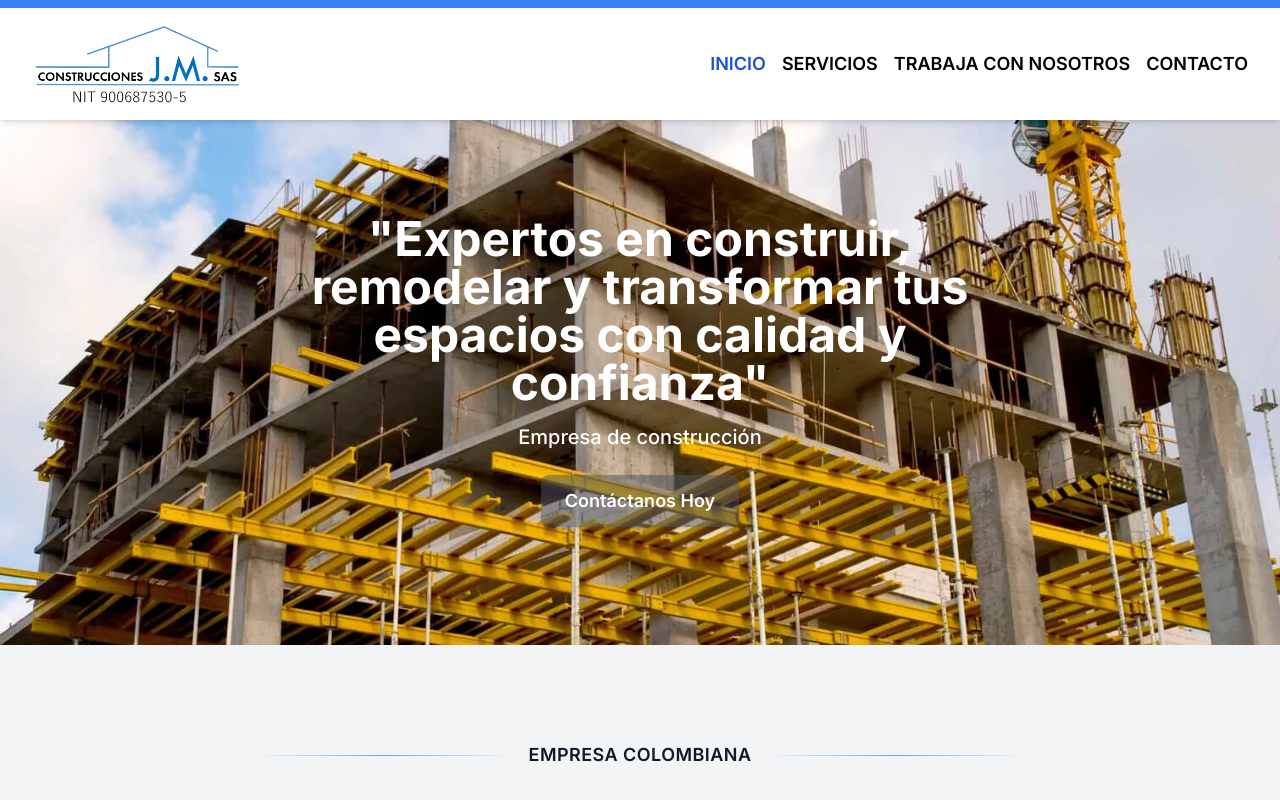
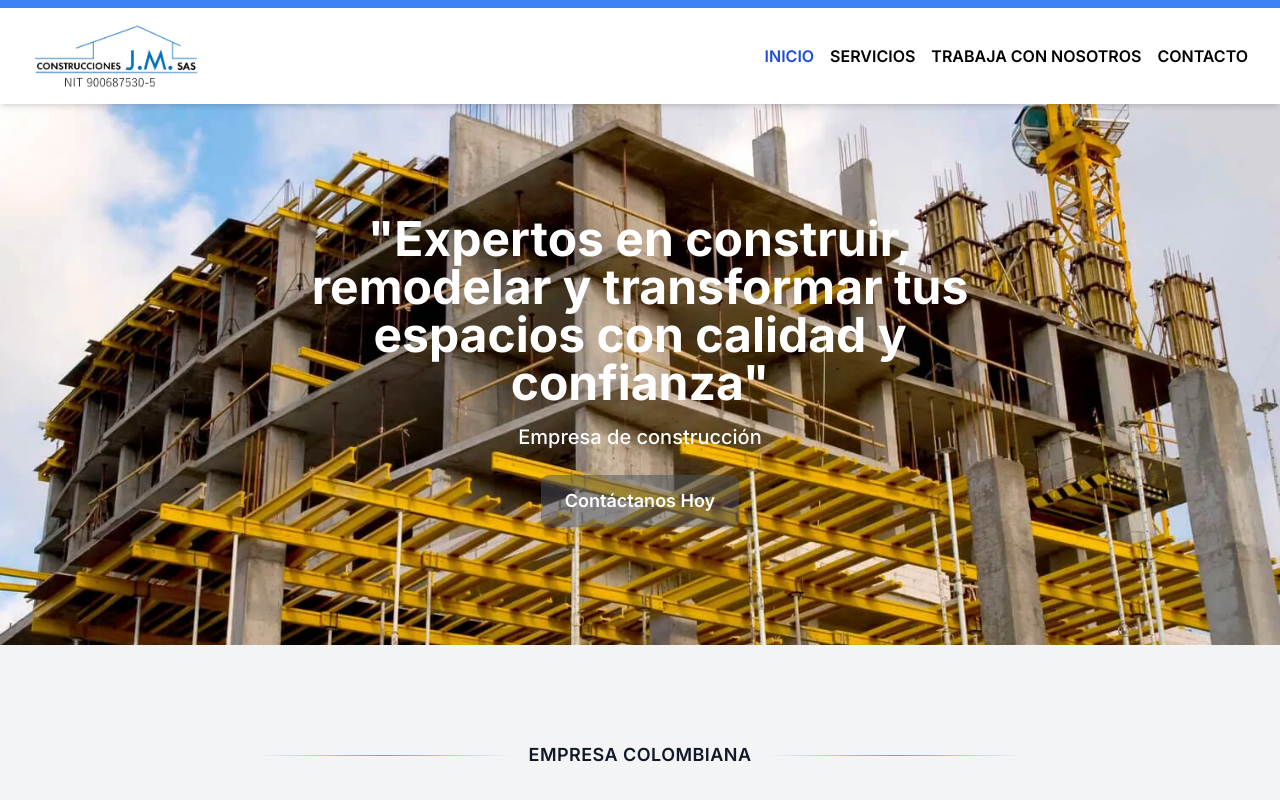
Before and after one commit to so-fivs/pagina-contacto, a Next.js app: page / in a window 1280 px wide. Shown: the top 800 px of the page. Built offline with nearby package versions, Linux system fonts and the light colour scheme.

Commit message:
Update navbar.tsx

```diff
--- a/components/navbar.tsx
+++ b/components/navbar.tsx
@@ -8,26 +8,26 @@ const Header = () => {
   const pathname = usePathname();
 
   const linkClasses = (href: string) =>
-    `uppercase font-semibold text-sm sm:text-base md:text-lg ${
+    `uppercase font-semibold text-sm md:text-base ${
       pathname === href ? "text-blue-700" : "text-black"
-    } hover:text-blue-700 transition-colors`;
+    } hover:text-blue-700 transition-colors whitespace-nowrap`;
 
   return (
     <header className="bg-white shadow-md fixed top-0 w-full z-50">
-      <div className="bg-blue-500 h-2 w-full"></div>
+      <div className="bg-blue-500 h-2 w-full" />
 
-      <div className="max-w-7xl mx-auto flex flex-col sm:flex-row justify-between items-center gap-4 py-4 px-4 sm:px-6 md:px-8">
-        {/* Logo */}
-        <Link href="/" className="shrink-0">
+      <div className="max-w-7xl mx-auto flex justify-between items-center py-4 px-4 sm:px-6 md:px-8 overflow-x-auto">
+        {/* Logo a la izquierda */}
+        <Link href="/" className="flex-shrink-0">
           <img
             src="/images/nitcorregido.png"
             alt="Logo"
-            className="h-16 sm:h-20 w-auto cursor-pointer"
+            className="h-14 sm:h-16 w-auto cursor-pointer"
           />
         </Link>
 
-        {/* Navegación */}
-        <nav className="flex flex-wrap justify-center sm:justify-end gap-x-4 gap-y-2">
+        {/* Navegación a la derecha */}
+        <nav className="flex flex-wrap justify-end gap-x-4 gap-y-2 max-w-full overflow-x-auto">
           <Link href="/" className={linkClasses("/")}>
             Inicio
           </Link>
```
